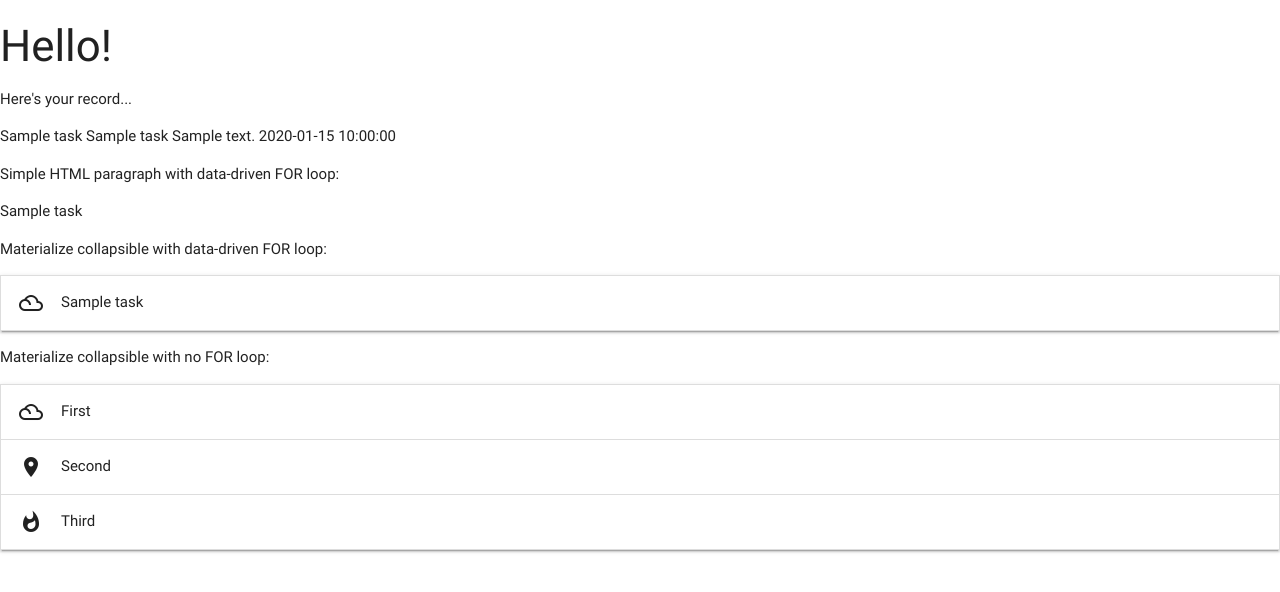
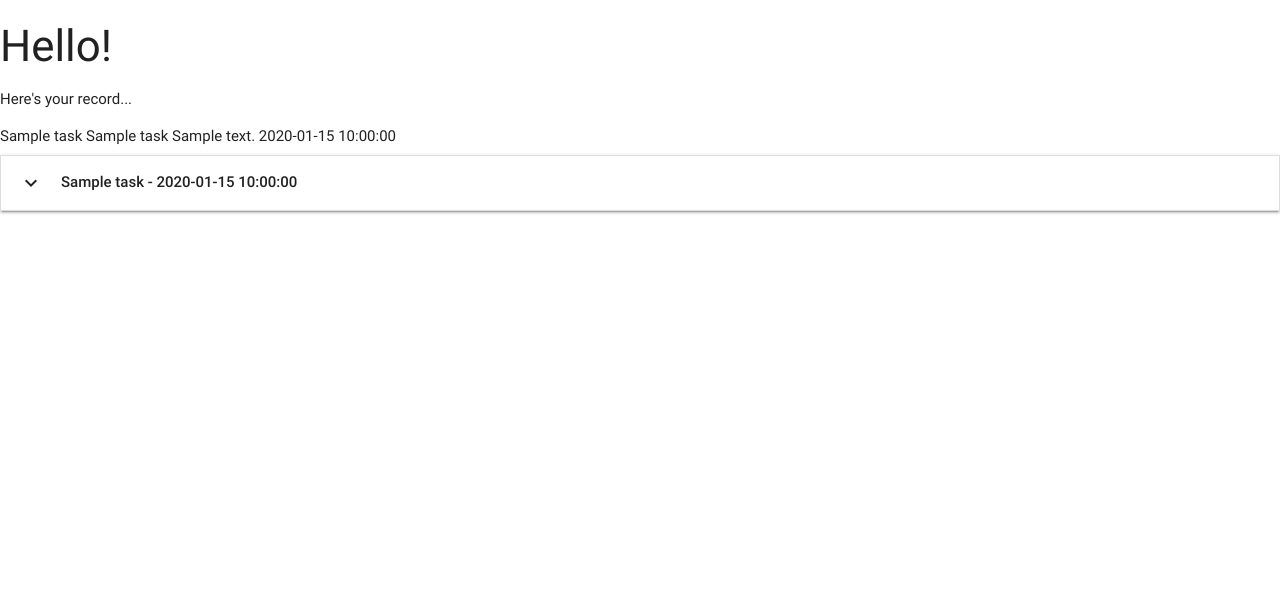
Before and after one commit to kevald1963/task_manager, a Flask app: page / in a window 1280 px wide. Shown: the top 592 px of the page. Run offline with Flask 2, Linux system fonts and the light colour scheme; a database or web service that is not in the repository returns one stand-in record (values such as "Sample title"); some libraries are stand-ins or nearby versions.

Commit message:
Fixed FOR loop problem by converting mongo cursor into a python list in app.py. Created addtask.html and completed Materialize form implementation inside it.

```diff
--- a/app.py
+++ b/app.py
@@ -13,7 +13,11 @@ mongo = PyMongo(app)
 @app.route('/')
 @app.route('/get_tasks')
 def get_tasks():
-    return render_template("tasks.html", tasks=mongo.db.tasks.find())
+    return render_template("tasks.html", tasks=list(mongo.db.tasks.find()))
+
+@app.route('/add_task')
+def add_tasks():
+    return render_template("addtask.html", categories=list(mongo.db.categories.find()))
 
 if __name__ == '__main__':
     app.run(host=os.getenv('IP'),
--- a/templates/base.html
+++ b/templates/base.html
@@ -17,10 +17,23 @@
     <script src="https://cdnjs.cloudflare.com/ajax/libs/jquery/3.2.1/jquery.min.js"></script>
     <script src="https://cdnjs.cloudflare.com/ajax/libs/materialize/0.100.2/js/materialize.min.js"></script>
 
-    <!-- jQuery to initialise Materialize accordion-style header. -->
-    <script type="text/javascript">
+    <script>
         $(document).ready(function(){
             $('.collapsible').collapsible();
+            $('select').material_select();
+        });
+
+        $('.datepicker').pickadate({
+            selectMonths: true, // Creates a dropdown to control month
+            selectYears: 15, // Creates a dropdown of 15 years to control year,
+            today: 'Today',
+            clear: 'Clear',
+            close: 'Ok',
+            closeOnSelect: false // Close upon selecting a date,
+        });
+
+        document.getElementById("matfix").addEventListener("click", function(e) {
+        e.stopPropagation();
         });
     </script>
 
--- a/templates/tasks.html
+++ b/templates/tasks.html
@@ -12,20 +12,11 @@
         {{task.due_date}}
     {% endfor %}
 
-    <p>Simple HTML paragraph with data-driven FOR loop:</p>
-    {% for task in tasks %}
-        <p>{{task.task_name}}</p>
-    {% endfor %}
-
-    <p>Materialize collapsible with data-driven FOR loop:</p>
     <ul class="collapsible" data-collapsible="accordion">
         {% for task in tasks %}
         <li>
-            <div class="collapsible-header"><i class="material-icons">filter_drama</i>
-                {{task.task_name}}
-            <!--
-                {{task.task_name}} - {{task.due_date}}
-            -->
+            <div class="collapsible-header"><i class="material-icons">expand_more</i>
+                <strong>{{task.task_name}} - {{task.due_date}}</strong>
             </div>
             <div class="collapsible-body">
                 <span>{{task.task_description}}</span>
@@ -34,25 +25,4 @@
         {% endfor %}
     </ul>
 
-    <p>Materialize collapsible with no FOR loop:</p>
-    <ul class="collapsible">
-        <li>
-            <div class="collapsible-header"><i class="material-icons">filter_drama</i>
-                First
-            </div>
-            <div class="collapsible-body"><span>Some text.</span></div>
-        </li>
-        <li>
-            <div class="collapsible-header"><i class="material-icons">place</i>
-                Second
-            </div>
-            <div class="collapsible-body"><span>Lorem ipsum dolor sit amet.</span></div>
-        </li>
-        <li>
-            <div class="collapsible-header"><i class="material-icons">whatshot</i>
-                Third
-            </div>
-            <div class="collapsible-body"><span>Lorem ipsum dolor sit amet.</span></div>
-        </li>
-    </ul>
 {% endblock %}
```
Also changed, not shown: templates/addtask.html (added, +57 -0 lines).
